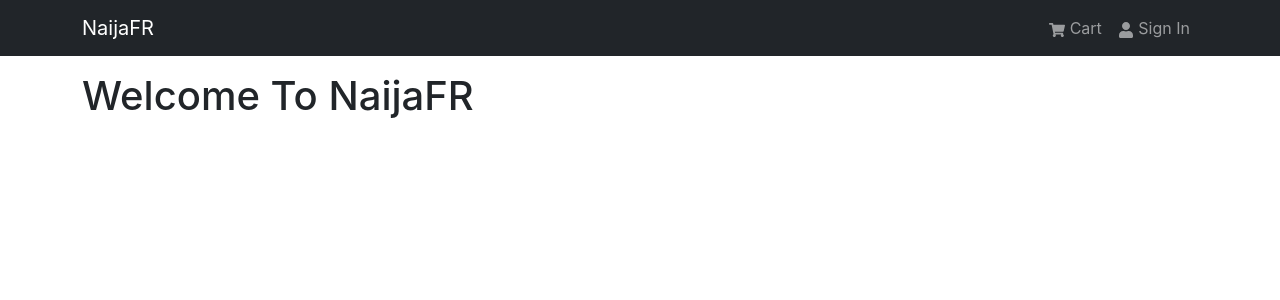
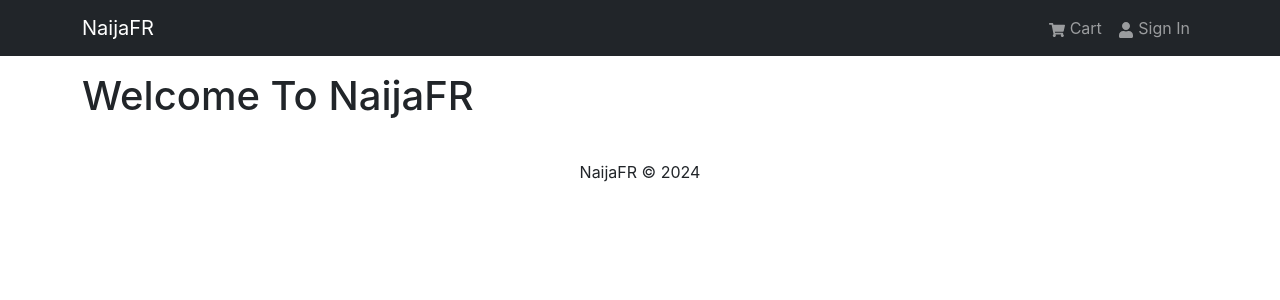
Before and after one commit to Mf4z/NaijaFR, a React (Create React App) app in the folder frontend/: page / in a window 1280 px wide. Shown: the top 300 px of the page. Built offline with nearby package versions, Linux system fonts and the light colour scheme; the HTML template or start-up script is replaced by a standard one.

Commit message:
Add Footer

```diff
--- a/frontend/src/App.js
+++ b/frontend/src/App.js
@@ -1,5 +1,7 @@
 import React from 'react';
 import Header from './components/Header';
+import Footer from './components/Footer';
+
 import { Container } from 'react-bootstrap';
 
 const App = () => {
@@ -11,6 +13,7 @@
           <h1>Welcome To NaijaFR</h1>
         </Container>
       </main>
+      <Footer />
     </>
   );
 };
--- /dev/null
+++ b/frontend/src/components/Footer.jsx
@@ -0,0 +1,20 @@
+import React from 'react';
+import { Container, Row, Col } from 'react-bootstrap';
+
+const Footer = () => {
+  const currentYear = new Date().getFullYear();
+
+  return (
+    <footer>
+      <Container>
+        <Row>
+          <Col className="text-center py-3">
+            <p>NaijaFR &copy; {currentYear}</p>
+          </Col>
+        </Row>
+      </Container>
+    </footer>
+  );
+};
+
+export default Footer;
```
